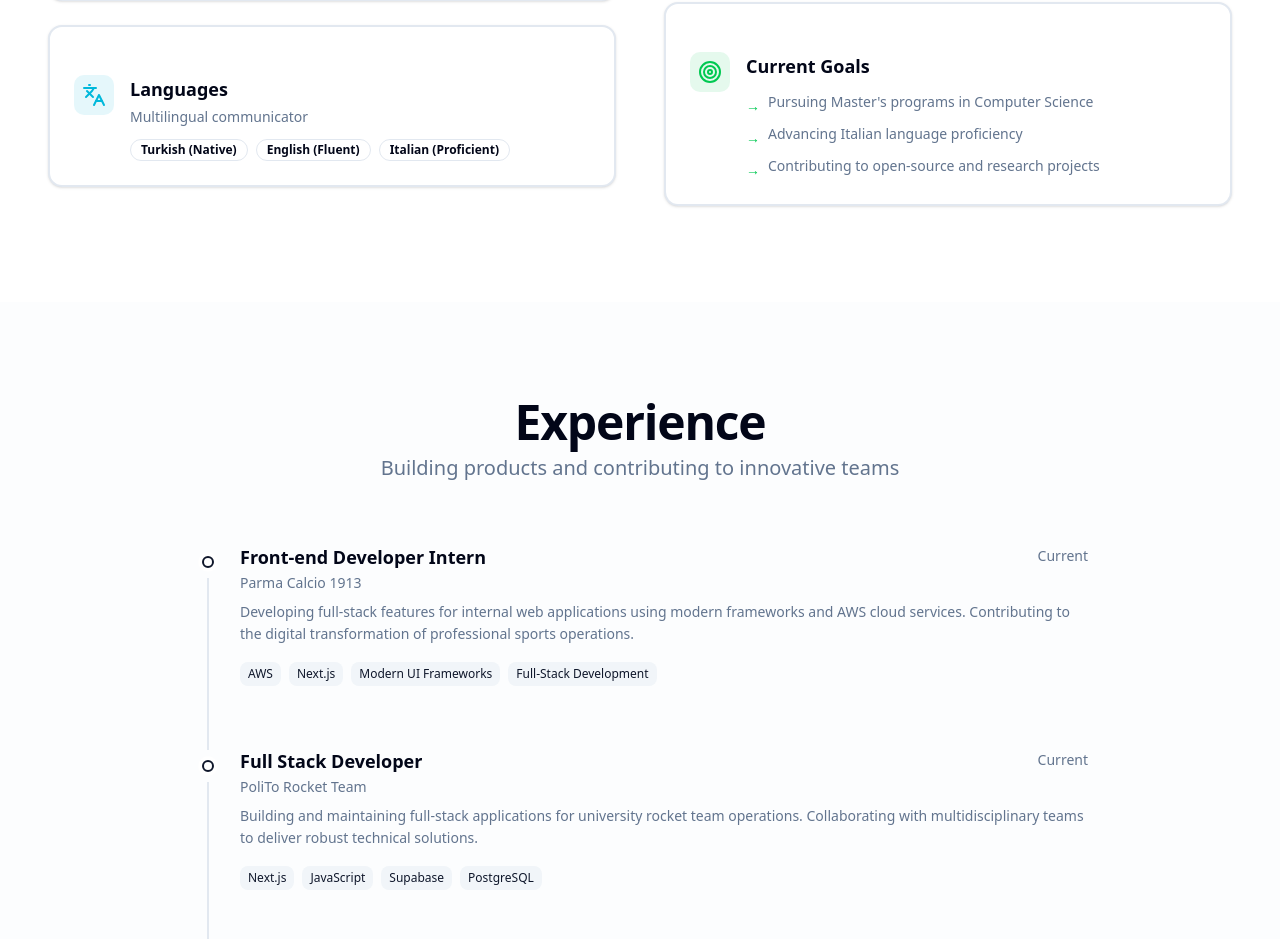
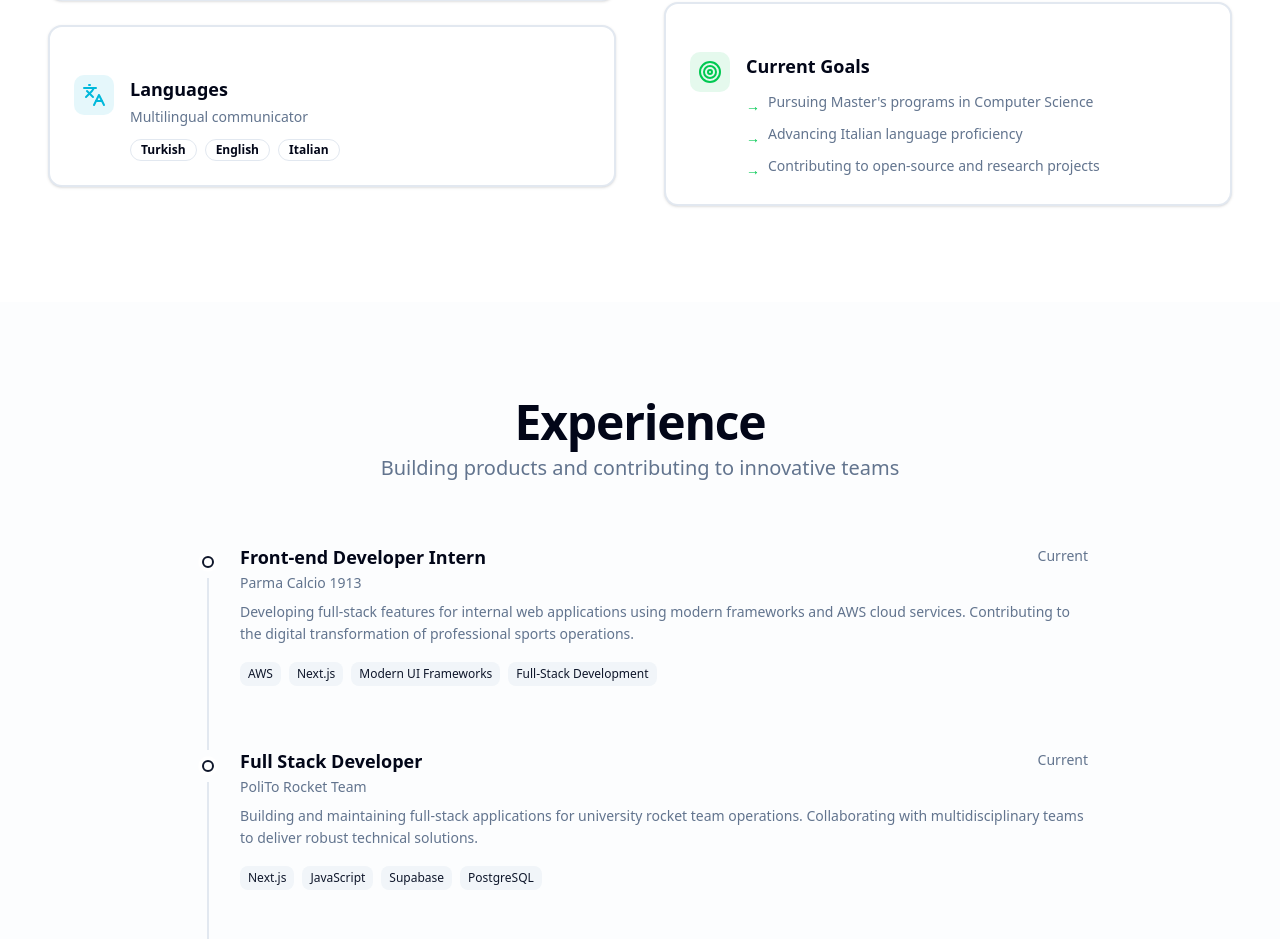
Before and after one commit to egekaya1/egekaya.dev, a Next.js app: page / in a window 1280 px wide. Shown: the part 1580-2519 px from the top of the page. Built offline with nearby package versions, Linux system fonts and the light colour scheme; no server answers.

Commit message:
Fix apostrophe usage and update language badges in About
Replaced straight apostrophes with HTML entities for proper rendering and updated language badges to remove proficiency levels in the About section.

```diff
--- a/components/sections/about.tsx
+++ b/components/sections/about.tsx
@@ -59,7 +59,7 @@ export function About() {
           >
             <div className="prose prose-neutral dark:prose-invert max-w-none">
               <p className="text-lg leading-relaxed text-muted-foreground">
-                I'm a Computer Engineering student at{" "}
+                I&apos;m a Computer Engineering student at{" "}
                 <span className="text-foreground font-semibold">
                   Politecnico di Torino
                 </span>
@@ -76,7 +76,7 @@ export function About() {
               </p>
 
               <p className="text-lg leading-relaxed text-muted-foreground">
-                Beyond code, I'm fascinated by the connections between
+                Beyond code, I&apos;m fascinated by the connections between
                 disciplines—from physics to art, biology to language learning.
                 This multidisciplinary approach shapes how I think about
                 problems and build solutions.
@@ -119,9 +119,9 @@ export function About() {
                       Multilingual communicator
                     </p>
                     <div className="flex flex-wrap gap-2 mt-3">
-                      <Badge variant="outline">Turkish (Native)</Badge>
-                      <Badge variant="outline">English (Fluent)</Badge>
-                      <Badge variant="outline">Italian (Proficient)</Badge>
+                      <Badge variant="outline">Turkish</Badge>
+                      <Badge variant="outline">English</Badge>
+                      <Badge variant="outline">Italian</Badge>
                     </div>
                   </div>
                 </div>
@@ -193,7 +193,7 @@ export function About() {
                       <li className="flex items-start gap-2">
                         <span className="text-green-500 mt-1">→</span>
                         <span>
-                          Pursuing Master's programs in Computer Science
+                          Pursuing Master&apos;s programs in Computer Science
                         </span>
                       </li>
                       <li className="flex items-start gap-2">
```
